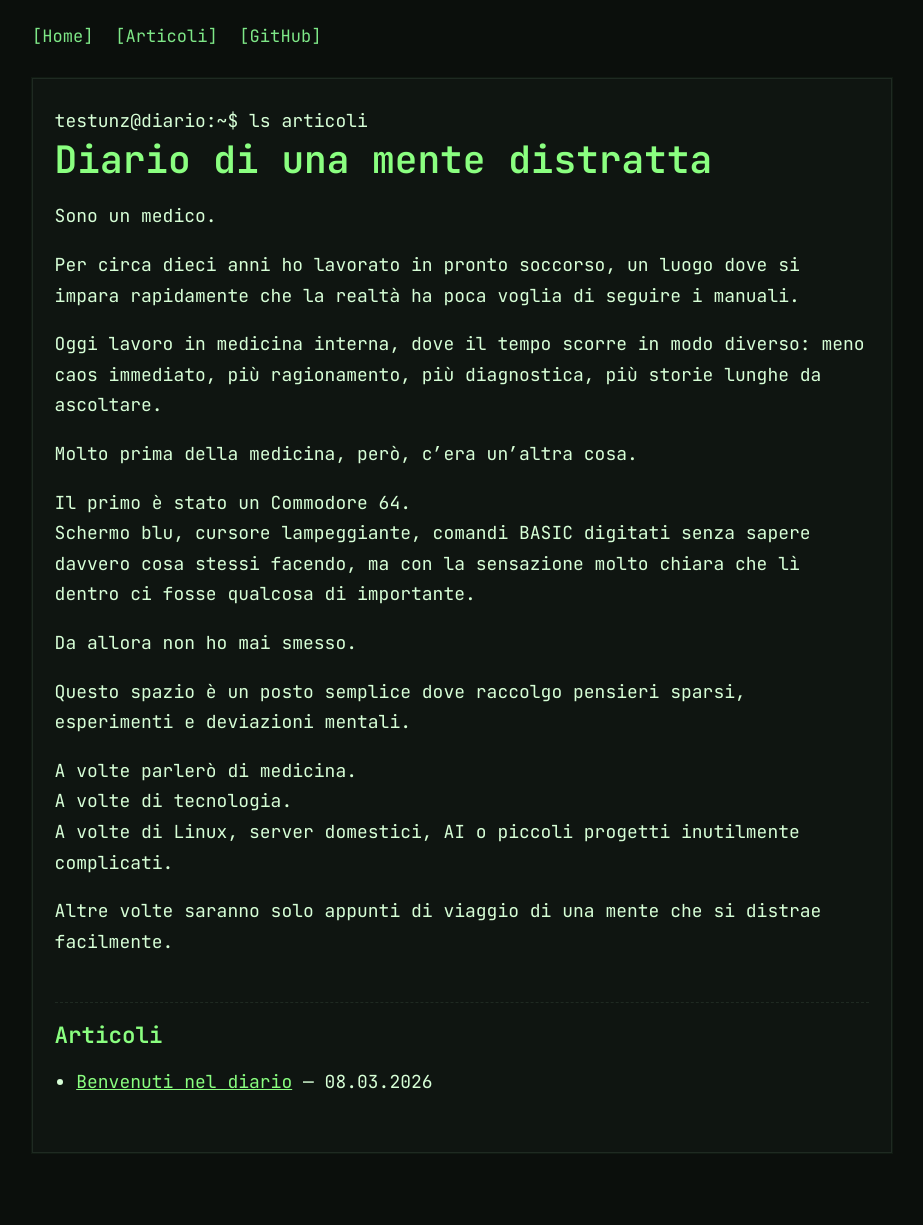
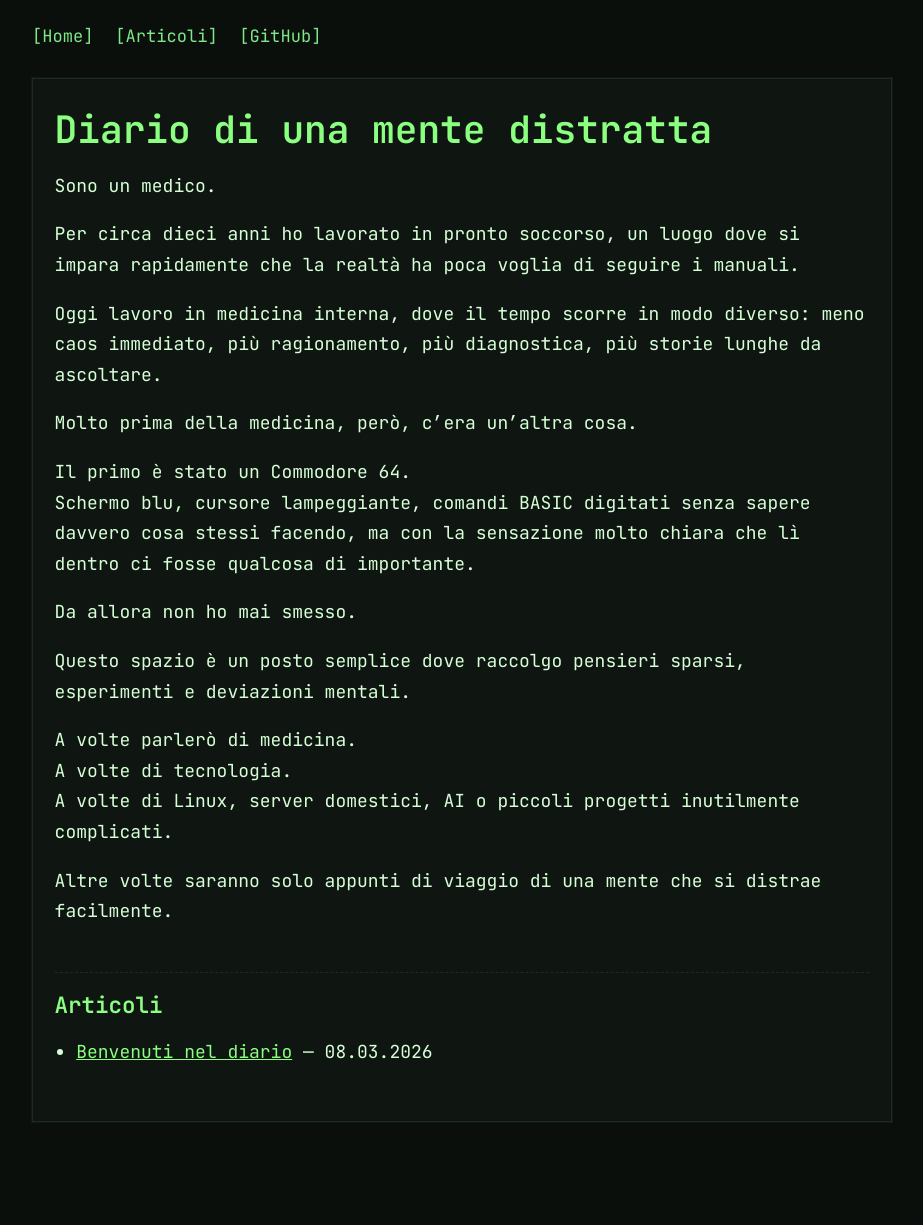
Before and after one commit to testunz/testunz.github.io, a Jekyll site: the page built from index.md, in a window 1280 px wide. Shown: the whole page, without its empty margins (178-1101 px from the left). Built offline with Jekyll 4.4.1, drawn with Linux system fonts in a browser that asks for light colours; after the commit the page ends 1194 px from its top, so only the background shows below that.

Commit message:
Remove terminal line from default layout

```diff
--- a/_layouts/default.html
+++ b/_layouts/default.html
@@ -20,7 +20,6 @@
   </header>
 
   <main class="page-wrap">
-    <div class="terminal-line">testunz@diario:~$ ls articoli</div>
     {{ content }}
   </main>
 
```
